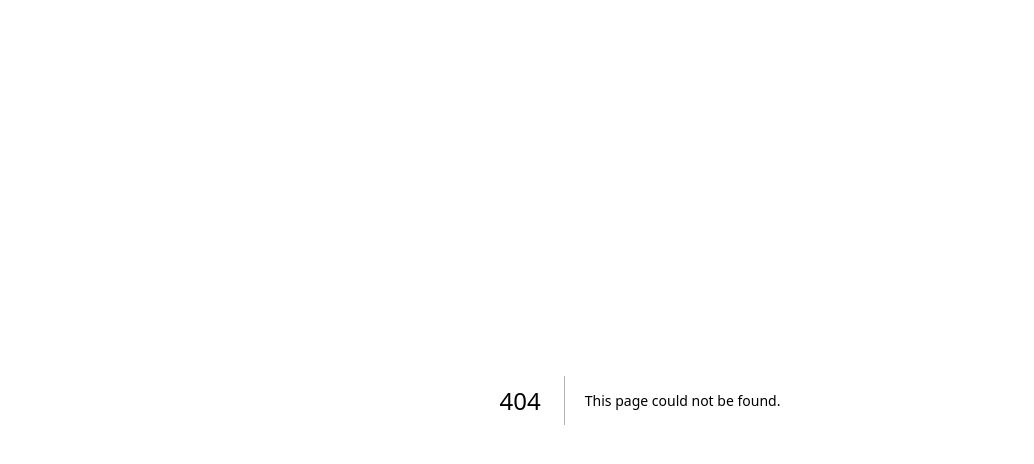
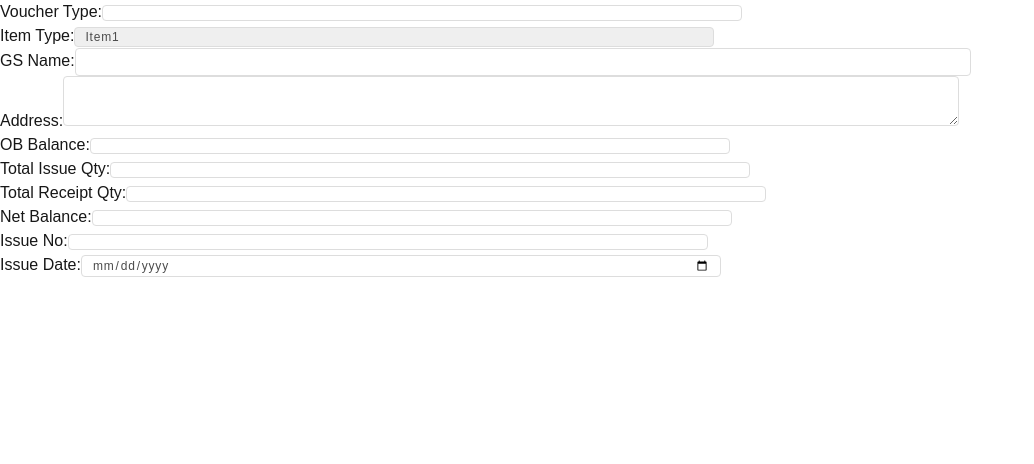
Before and after one commit to SriGR/Micro, a Next.js app in the folder jewellery/: page /issueVoucher in a window 1280 px wide. Before the commit this address had no page. Shown: the top 464 px of the page, without its empty margins (0-1034 px from the left). Built offline with nearby package versions, Linux system fonts and the light colour scheme; sample sign-in values are in the browser's storage.

Commit message:
issue voucher

```diff
--- a/jewellery/src/app/globals.css
+++ b/jewellery/src/app/globals.css
@@ -75,6 +75,46 @@ body {
   outline: 1px solid rgb(197, 197, 197);
 }
 
+.InputStyle50 {
+  width: 50%;
+  height: 100%;
+  padding: 0px 10px;
+  color: #4b4b4b;
+  border: 1px solid #ddd;
+  font-size: 12px;
+  letter-spacing: 0.8px !important;
+  border-radius: 4px;
+  appearance: none;
+  -webkit-appearance: none;
+  -moz-appearance: none;
+  background-image: none;
+}
+
+.InputStyle50:focus {
+  outline: 1px solid rgb(197, 197, 197);
+}
+
+.Textarea50 {
+  width: 70%;
+  min-height: 50px;
+  max-height: 100px;
+  padding: 0px 10px;
+  color: #4b4b4b;
+  border: 1px solid #ddd;
+  font-size: 12px;
+  letter-spacing: 0.8px !important;
+  border-radius: 4px;
+  appearance: none;
+  -webkit-appearance: none;
+  -moz-appearance: none;
+  background-image: none;
+}
+
+.Textarea50:focus {
+  outline: 1px solid rgb(197, 197, 197);
+}
+
+
 .ScrollBarForStatus::-webkit-scrollbar {
   width: 5px;
 }
@@ -139,9 +179,10 @@ body {
   border-radius: 8px;
 }
 
-.html5-qrcode-element{
+.html5-qrcode-element {
   font-size: 12px !important;
 }
-#reader__scan_region{
+
+#reader__scan_region {
   min-height: 64px !important;
 }
--- /dev/null
+++ b/jewellery/src/app/issueVoucher/page.jsx
@@ -0,0 +1,199 @@
+"use client";
+import React, { useReducer } from "react";
+
+const IssueVoucherReducers = (state, action) => {
+    switch (action.type) {
+        case "VoucherType":
+            return { ...state, VoucherType: action.payload };
+        case "ItemType":
+            return { ...state, ItemType: action.payload };
+        case "GSname":
+            return { ...state, GSname: action.payload };
+        case "Address":
+            return { ...state, Address: action.payload };
+        case "OBbalance":
+            return { ...state, OBbalance: action.payload };
+        case "TotIssueQty":
+            return { ...state, TotIssueQty: action.payload };
+        case "TotalReceiptQty":
+            return { ...state, TotalReceiptQty: action.payload };
+        case "NetBalance":
+            return { ...state, NetBalance: action.payload };
+        case "IssueNo":
+            return { ...state, IssueNo: action.payload };
+        case "IssueDate":
+            return { ...state, IssueDate: action.payload };
+        default:
+            return state;
+    }
+};
+
+const initialState = {
+    VoucherType: "",
+    ItemType: "",
+    GSname: "",
+    Address: "",
+    OBbalance: "",
+    TotIssueQty: "",
+    TotalReceiptQty: "",
+    NetBalance: "",
+    IssueNo: "",
+    IssueDate: "",
+};
+
+const MonthYearTable = () => {
+    const [state, dispatch] = useReducer(IssueVoucherReducers, initialState);
+
+    const itemTypes = [
+        { id: 1, name: "Item1" },
+        { id: 2, name: "Item2" },
+        { id: 3, name: "Item3" },
+        { id: 4, name: "Item4" },
+    ];
+
+    return (
+        <div className="w-full h-screen p-2 flex flex-col gap-3 justify-start items-start bg-[#fff] overflow-hidden">
+            <div className="w-full h-36 flex justify-start items-start border border-red-300">
+                <div className="w-1/4 h-full flex flex-col gap-2 justify-start items-start">
+                    {/* Voucher Type Input */}
+                    <div className="w-full h-[28px] flex justify-start items-center">
+                        <label className="w-[100px] h-full flex justify-start items-center text-sm">
+                            Voucher Type:
+                        </label>
+                        <input
+                            type="text"
+                            className="InputStyle50"
+                            value={state.VoucherType}
+                            onChange={(e) => dispatch({ type: "VoucherType", payload: e.target.value })}
+                        />
+                    </div>
+
+                    {/* Item Type Dropdown */}
+                    <div className="w-full h-[28px] flex justify-start items-center">
+                        <label className="w-[100px] h-full flex justify-start items-center text-sm">
+                            Item Type:
+                        </label>
+                        <select
+                            className="InputStyle50"
+                            value={state.ItemType}
+                            onChange={(e) => dispatch({ type: "ItemType", payload: e.target.value })}
+                        >
+                            {itemTypes.map((item) => (
+                                <option key={item.id} value={item.name}>
+                                    {item.name}
+                                </option>
+                            ))}
+                        </select>
+                    </div>
+                </div>
+
+                <div className="w-1/4 h-full flex flex-col gap-2 justify-start items-start">
+                    <div className="w-full h-[28px] flex justify-start items-center">
+                        <label className="w-[80px] h-full flex justify-start items-center text-sm">
+                            GS Name:
+                        </label>
+                        <input
+                            type="text"
+                            style={{ height: "28px" }}
+                            className="InputStyle2"
+                            value={state.GSname}
+                            onChange={(e) => dispatch({ type: "GSname", payload: e.target.value })}
+                        />
+                    </div>
+
+                    <div className="w-full h-[auto] flex justify-start items-start">
+                        <label className="w-[80px] h-full flex justify-start items-start text-sm p-1">
+                            Address:
+                        </label>
+                        <textarea
+                            className="Textarea50"
+                            value={state.Address}
+                            onChange={(e) => dispatch({ type: "Address", payload: e.target.value })}
+                        />
+                    </div>
+                </div>
+
+                <div className="w-1/4 h-full flex flex-col gap-2 justify-start items-start">
+                    <div className="w-full h-[28px] flex justify-start items-center">
+                        <label className="w-[120px] h-full flex justify-start items-center text-sm">
+                            OB Balance:
+                        </label>
+                        <input
+                            type="text"
+                            className="InputStyle50"
+                            value={state.OBbalance}
+                            onChange={(e) => dispatch({ type: "OBbalance", payload: e.target.value })}
+                        />
+                    </div>
+
+                    <div className="w-full h-[28px] flex justify-start items-center">
+                        <label className="w-[120px] h-full flex justify-start items-center text-sm">
+                            Total Issue Qty:
+                        </label>
+                        <input
+                            type="text"
+                            className="InputStyle50"
+                            value={state.TotIssueQty}
+                            onChange={(e) => dispatch({ type: "TotIssueQty", payload: e.target.value })}
+                        />
+                    </div>
+
+                    <div className="w-full h-[28px] flex justify-start items-center">
+                        <label className="w-[120px] h-full flex justify-start items-center text-sm">
+                            Total Receipt Qty:
+                        </label>
+                        <input
+                            type="text"
+                            className="InputStyle50"
+                            value={state.TotalReceiptQty}
+                            onChange={(e) => dispatch({ type: "TotalReceiptQty", payload: e.target.value })}
+                        />
+                    </div>
+
+                    <div className="w-full h-[28px] flex justify-start items-center">
+                        <label className="w-[120px] h-full flex justify-start items-center text-sm">
+                            Net Balance:
+                        </label>
+                        <input
+                            type="text"
+                            className="InputStyle50"
+                            value={state.NetBalance}
+                            onChange={(e) => dispatch({ type: "NetBalance", payload: e.target.value })}
+                        />
+                    </div>
+                </div>
+
+                <div className="w-1/4 h-full flex flex-col gap-2 justify-start items-start">
+                    <div className="w-full h-[28px] flex justify-start items-center">
+                        <label className="w-[80px] h-full flex justify-start items-center text-sm">
+                            Issue No:
+                        </label>
+                        <input
+                            type="text"
+                            className="InputStyle50"
+                            value={state.IssueNo}
+                            onChange={(e) => dispatch({ type: "IssueNo", payload: e.target.value })}
+                        />
+                    </div>
+
+                    <div className="w-full h-[28px] flex justify-start items-center">
+                        <label className="w-[80px] h-full flex justify-start items-center text-sm">
+                            Issue Date:
+                        </label>
+
+                        <input
+                            type="date"
+                            className="InputStyle50"
+                            value={state.IssueDate}
+                            onChange={(e) => dispatch({ type: "IssueDate", payload: e.target.value })}
+                        />
+                    </div>
+                </div>
+            </div>
+
+
+        </div>
+    );
+};
+
+export default MonthYearTable;
```
